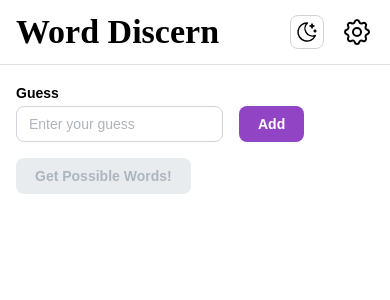
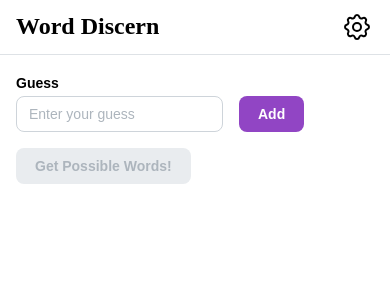
Before and after one commit to dLogan807/word-discern, a React (Vite) app: page / in a window 390 px wide. Shown: the top 300 px of the page. Built offline with nearby package versions, Linux system fonts and the light colour scheme.

Commit message:
improve settings on mobile

```diff
--- a/src/App.module.css
+++ b/src/App.module.css
@@ -12,8 +12,7 @@
   z-index: 10;
 
   @media (max-width: $mantine-breakpoint-sm) {
-    grid-template-columns: 1fr;
-    grid-template-areas: "header" "content-body";
+    grid-template-columns: 1fr 0;
   }
 }
 
@@ -30,6 +29,12 @@
   border-bottom: 1px solid light-dark(var(--mantine-color-gray-3), var(--mantine-color-dark-4));
 }
 
+.header_logo {
+  @media (max-width: $mantine-breakpoint-xs) {
+    font-size: 1.5rem;
+  }
+}
+
 .content_body {
   grid-area: content-body;
   padding: var(--mantine-spacing-md);
@@ -39,16 +44,21 @@
   transition: transform 0.25s;
   grid-area: settings-pane;
   padding: var(--mantine-spacing-md);
-  overflow: scroll;
+  overflow-y: scroll;
+  overflow-x: hidden;
   border-left: 1px solid light-dark(var(--mantine-color-gray-3), var(--mantine-color-dark-4));
   background-color: light-dark(#ffffff, var(--mantine-color-dark-7));
 
   @media (max-width: $mantine-breakpoint-sm) {
     position: absolute;
-    top: 4.1rem;
-    width: 100%;
-    height: calc(100% - 4.1rem);
+    right: 0;
+    height: 100%;
+    width: 100vw;
     z-index: 11;
+  }
+
+  @media (max-width: $mantine-breakpoint-xs) {
+    padding: var(--mantine-spacing-sm);
   }
 }
 
--- a/src/App.tsx
+++ b/src/App.tsx
@@ -4,7 +4,6 @@ import {
   ActionIcon,
   Box,
   Button,
-  Group,
   MantineProvider,
   Title,
   v8CssVariablesResolver,
@@ -20,7 +19,6 @@ import {
   DEFAULT_CUSTOM_WORDS_FORM,
 } from "@/components/Settings/CustomWordsForm/CustomWordsForm";
 import Settings from "@/components/Settings/Settings";
-import { ThemeSelector } from "@/components/ThemeSelector/ThemeSelector";
 import { theme } from "@/theme";
 import getResults, { IResults } from "@/utils/resultBuilder";
 import { ParsedWordSets, parseWordsToSets } from "@/utils/wordLoading";
@@ -101,16 +99,12 @@ export default function App() {
           className={`${classes.layout}
             ${!settingsOpened ? classes.layout_settings_pane_closed : undefined}
           `}
-          // navbar={{
-          //   width: 400,
-          //   breakpoint: "sm",
-          //   collapsed: { mobile: !settingsOpened },
-          // }}
         >
           <Box className={classes.header}>
-            <Title order={1}>Word Discern</Title>
-            <Group>
-              <ThemeSelector />
+            <Title order={1} classNames={{ root: classes.header_logo }}>
+              Word Discern
+            </Title>
+
             <ActionIcon
               variant="transparent"
               aria-label="Settings"
@@ -123,7 +117,6 @@ export default function App() {
             >
               {settingsOpened ? <IconXFilled /> : <IconSettings />}
             </ActionIcon>
-            </Group>
           </Box>
 
           <Box
--- a/src/components/Settings/Settings.module.css
+++ b/src/components/Settings/Settings.module.css
@@ -1,7 +1,3 @@
-.settings {
-  padding: 1rem;
-}
-
 .settings_title {
   text-align: center;
 }
--- a/src/components/Settings/Settings.tsx
+++ b/src/components/Settings/Settings.tsx
@@ -42,8 +42,8 @@ export default function Settings(props: SettingsProps) {
   const iconSize = 20;
 
   return (
-    <Stack classNames={{ root: classes.settings }}>
-      <Title order={3} classNames={{ root: classes.settings_title }}>
+    <Stack>
+      <Title order={2} classNames={{ root: classes.settings_title }}>
         Settings
       </Title>
       <SettingsDivider title="Guess input" icon={<IconZoomQuestion size={iconSize} />} />
--- a/src/theme.ts
+++ b/src/theme.ts
@@ -27,4 +27,11 @@ export const theme = createTheme({
       },
     }),
   },
+  breakpoints: {
+    xs: "30em",
+    sm: "52em",
+    md: "62em",
+    lg: "71em",
+    xl: "88em",
+  },
 });
```
Lines whose indentation alone changed are shown as unchanged.
